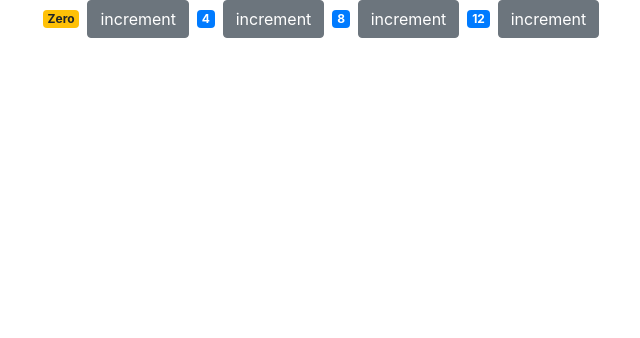
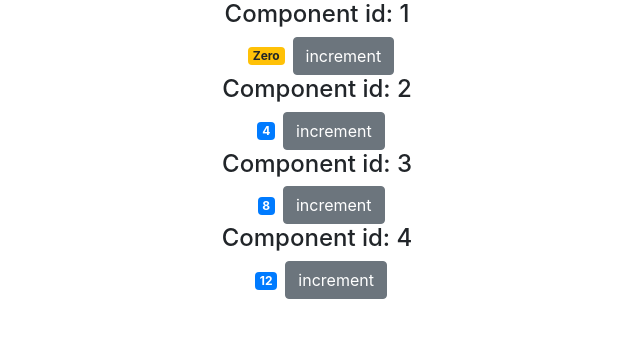
Before and after one commit to jesiolowski-wsb/react2024_PA2, a React (Create React App) app: page / in a window 1280 px wide. Shown: the top 338 px of the page, without its empty margins (323-963 px from the left). Built offline with nearby package versions, Linux system fonts and the light colour scheme.

Commit message:
passing children to the component

```diff
--- a/src/components/counter.jsx
+++ b/src/components/counter.jsx
@@ -2,6 +2,7 @@
 
 const Counter = (props) => {
   const [value, setValue] = useState(props.value);
+  console.log(props);
 
   const formatCount = () => (value === 0 ? <span>Zero</span> : value);
 
@@ -14,6 +15,7 @@
 
   return (
     <>
+      {props.children}
       <span className={classes}>{formatCount()}</span>
       <button onClick={() => handleIncrement(1)} className="btn btn-secondary">
         increment
--- a/src/components/counters.jsx
+++ b/src/components/counters.jsx
@@ -12,7 +12,9 @@
   return (
     <>
       {counters.map((counter) => (
-        <Counter key={counter.id} value={counter.value} />
+        <Counter key={counter.id} value={counter.value}>
+          <h4>Component id: {counter.id}</h4>
+        </Counter>
       ))}
     </>
   );
```
